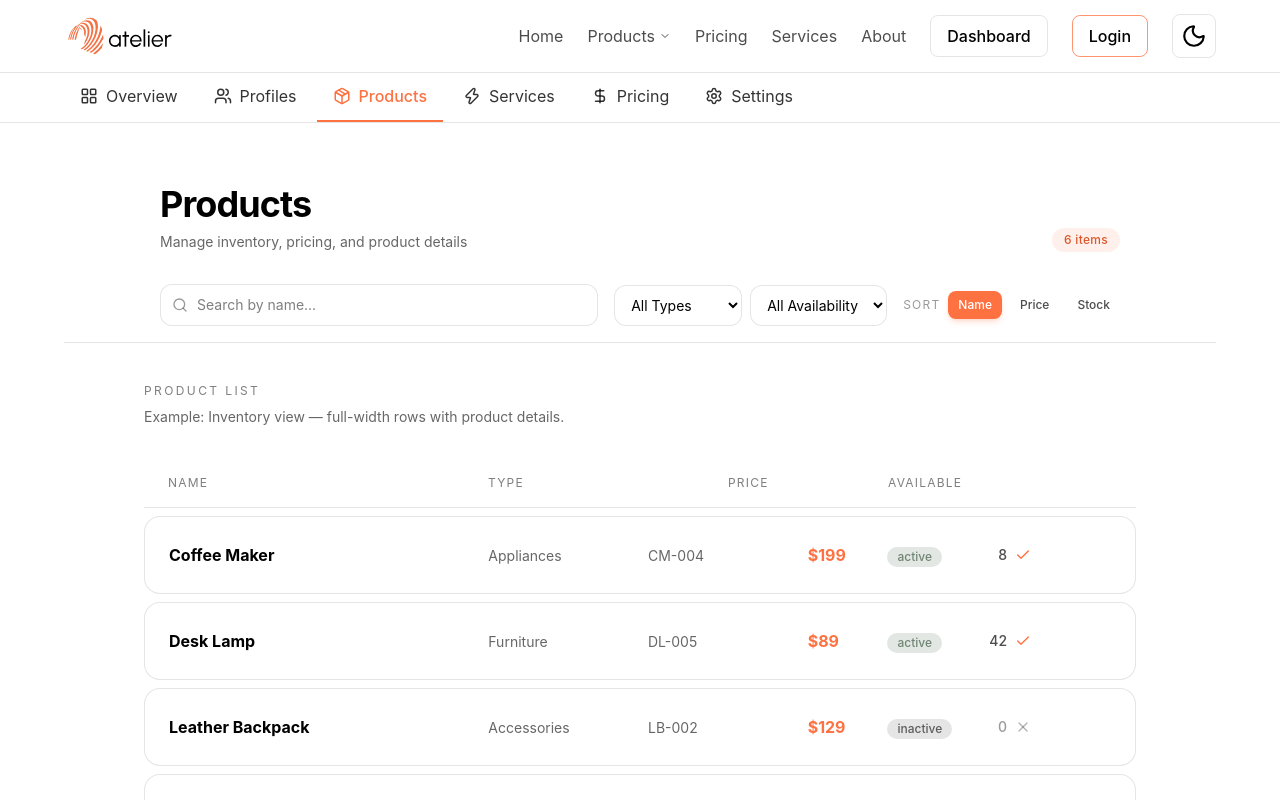
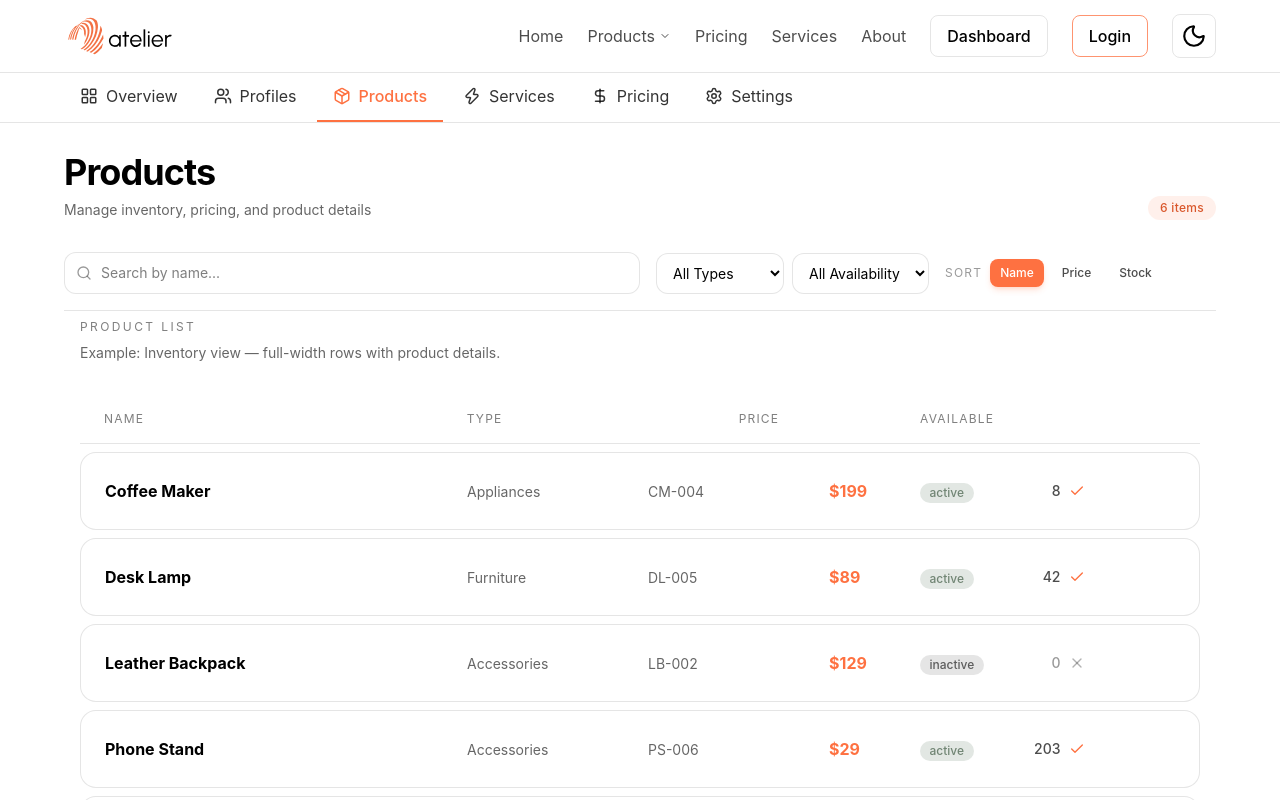
Before and after one commit to fantasiavsr/editorial-web, a React (Vite) app: page /dashboard/products in a window 1280 px wide. Shown: the top 800 px of the page. Built offline with nearby package versions, Linux system fonts and the light colour scheme; a web font is replaced by a local one.

Commit message:
fix: adjust dashboard product spacing

```diff
--- a/src/sections/dashboard/DashboardProductsContent.jsx
+++ b/src/sections/dashboard/DashboardProductsContent.jsx
@@ -92,7 +92,7 @@ export default function DashboardProductsContent() {
   return (
     <div className="min-h-screen text-primary-black dark:text-primary-white font-sans transition-colors">
       {/* Header */}
-      <div className="pt-8 pb-4 px-4 md:px-16 lg:px-24">
+      <div className="pt-0 pb-4">
         <div className="flex flex-col md:flex-row md:items-end md:justify-between gap-4">
           <div>
             <h2 className="text-3xl md:text-4xl font-bold tracking-tight text-primary-black dark:text-primary-white">
@@ -110,7 +110,7 @@ export default function DashboardProductsContent() {
 
       {/* Search & Filter Bar */}
       <div className="sticky top-0 z-30 backdrop-blur-sm border-b border-primary-black/10 dark:border-primary-white/10">
-        <div className="px-4 md:px-16 lg:px-24 py-4 flex flex-col md:flex-row md:items-center gap-3 md:gap-4">
+        <div className="px-0 py-4 flex flex-col md:flex-row md:items-center gap-3 md:gap-4">
           {/* Search */}
           <div className="relative flex-1 max-w-xl">
             <Search
--- a/src/sections/product/DashboardProductList.jsx
+++ b/src/sections/product/DashboardProductList.jsx
@@ -55,7 +55,7 @@ export default function DashboardProductList({ products }) {
   };
 
   return (
-    <section className="p-8 md:px-16 md:max-w-7xl mx-auto">
+    <section className="mx-auto md:max-w-7xl">
       <div className="mb-8">
         <h3 className="text-xs uppercase tracking-[0.2em] text-primary-black/50 dark:text-primary-white/50 mb-2">
           Product List
```
